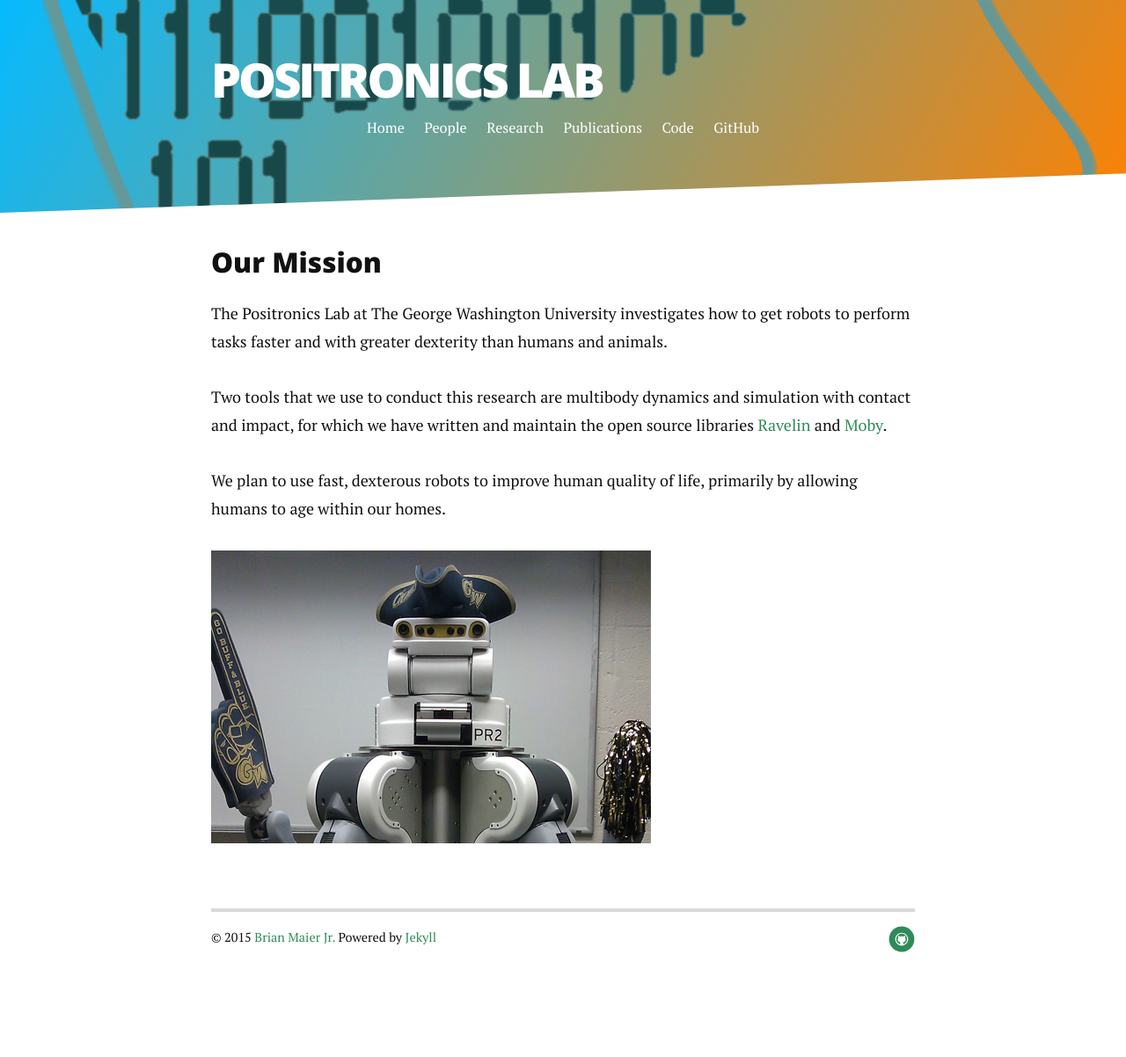
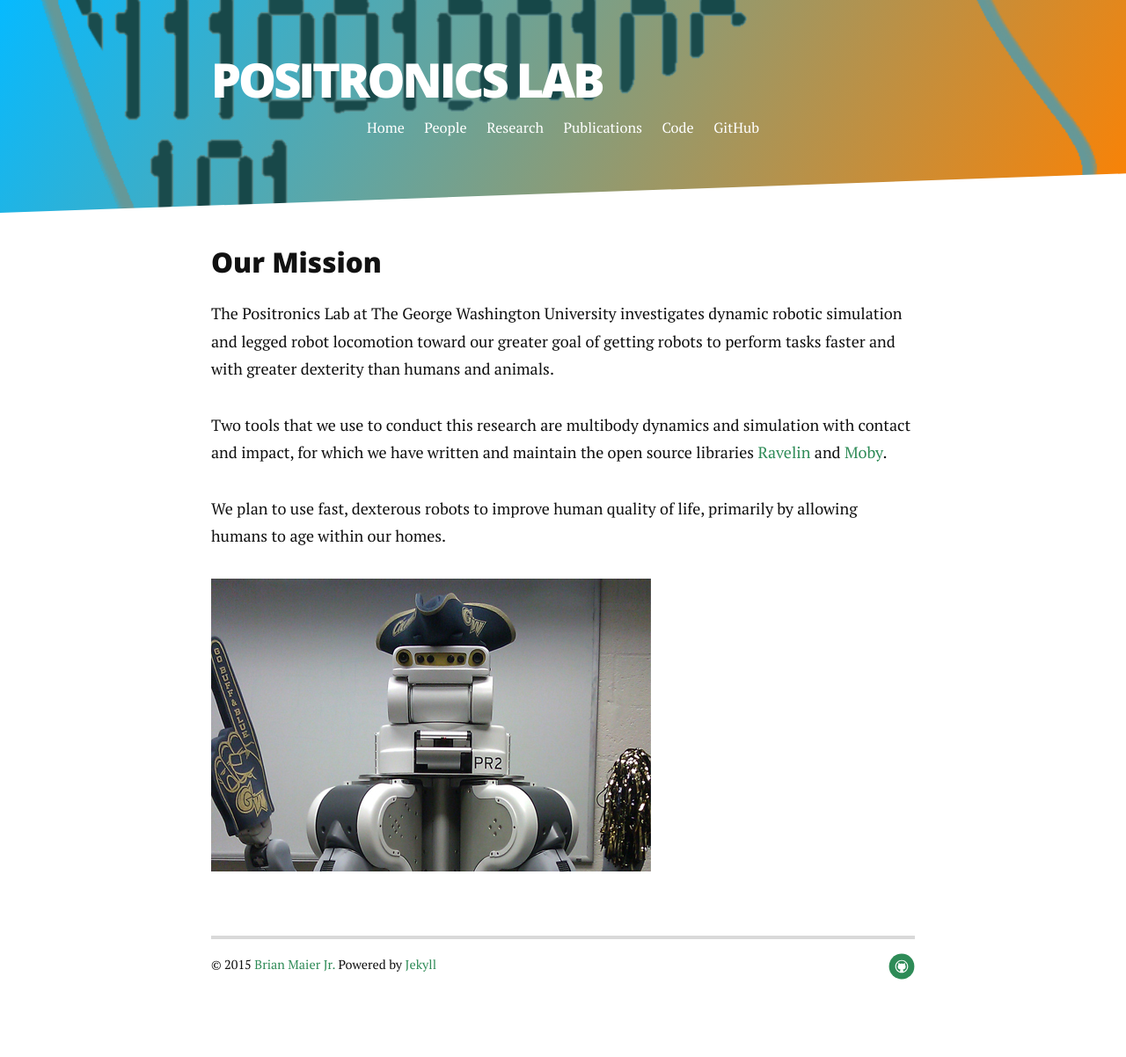
Before and after one commit to PositronicsLab/positronicslab.github.io, a Jekyll site: the page built from index.md, in a window 1280 px wide. Shown: the whole page at 88% size. Built offline with Jekyll 4.4.1, drawn with Linux system fonts in a browser that asks for light colours; nearby versions of some CDN libraries; Markdown is read by kramdown in place of the engine named in the settings; a file with an impossible date is left out; before the commit the page ends 1170 px from its top, so only the background shows below that.

Commit message:
Updated goals

```diff
--- a/index.md
+++ b/index.md
@@ -3,7 +3,7 @@ layout: default
 ---
 ### Our Mission
 
-The Positronics Lab at The George Washington University investigates how to get robots to perform tasks faster and with greater dexterity than humans and animals.
+The Positronics Lab at The George Washington University investigates dynamic robotic simulation and legged robot locomotion toward our greater goal of getting robots to perform tasks faster and with greater dexterity than humans and animals.
 
 Two tools that we use to conduct this research are multibody dynamics and simulation with contact and impact, for which we have written and maintain the open source libraries [Ravelin] and [Moby].
 
```
